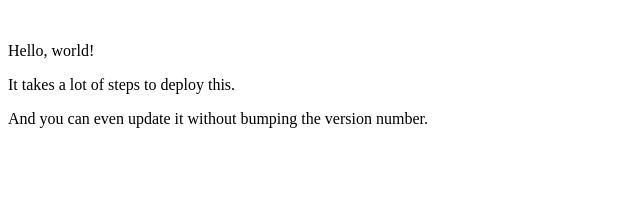
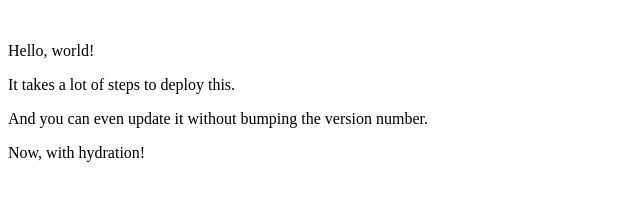
Before and after one commit to azavea/phonegap-build-test, a plain HTML site: page index.html in a window 1280 px wide. Shown: the whole page, without its empty margins (0-640 px from the left). Drawn offline with Linux system fonts and the light colour scheme.

Commit message:
test hydration

```diff
--- a/index.html
+++ b/index.html
@@ -4,5 +4,6 @@
         <p>Hello, world!</p>
         <p>It takes a lot of steps to deploy this.</p>
         <p>And you can even update it without bumping the version number.</p>
+        <p>Now, with hydration!</p>
     </body>
 </html>
```
